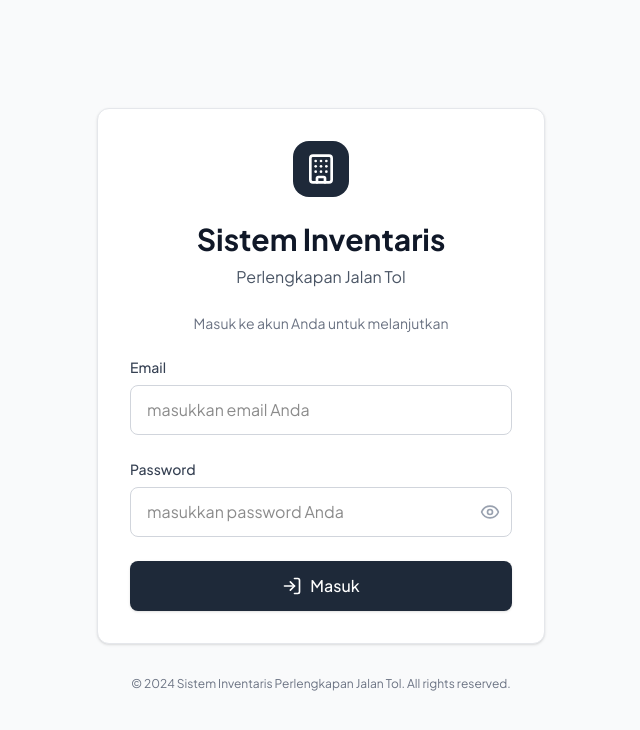
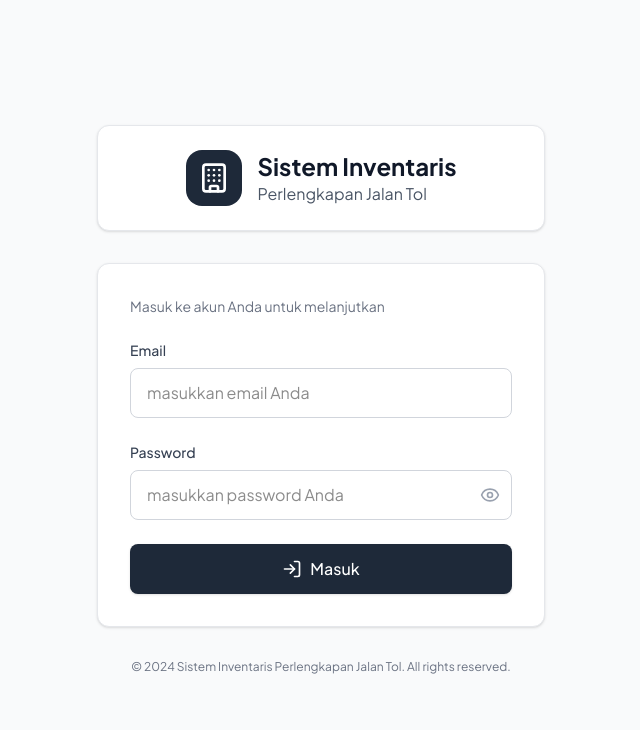
Before and after one commit to naufalhady/Sistem-inventaris, a Next.js app: page /login in a window 1280 px wide. Shown: the top 730 px of the page, without its empty margins (319-959 px from the left). Built offline with nearby package versions, Linux system fonts and the light colour scheme.

Commit message:
feat: Revamp login page header and form layout for improved user experience

```diff
--- a/src/app/(auth)/login/page.tsx
+++ b/src/app/(auth)/login/page.tsx
@@ -68,42 +68,29 @@ export default function LoginPage() {
     return (
         <div className="min-h-screen flex items-center justify-center p-4 bg-gray-50">
             <div className="max-w-md w-full space-y-8">
-                {/* Header
-                <div className="text-center">
-                    <div className="flex justify-center items-center mb-6">
+
+                {/* Header */}
+                <div className="bg-white rounded-xl shadow-sm border border-gray-200 p-6 mb-8">
+                    <div className="flex items-center justify-center space-x-4">
+                        {/* Logo */}
                         <div className="bg-gray-800 p-3 rounded-2xl">
                             <Building className="w-8 h-8 text-white" />
                         </div>
+
+                        {/* Text */}
+                        <div className="text-left">
+                            <h2 className="text-2xl font-bold text-gray-900">
+                                Sistem Inventaris
+                            </h2>
+                            <p className="text-gray-600">
+                                Perlengkapan Jalan Tol
+                            </p>
+                        </div>
                     </div>
-                    <h2 className="text-3xl font-bold text-gray-900">
-                        Sistem Inventaris
-                    </h2>
-                    <p className="mt-2 text-gray-600">
-                        Perlengkapan Jalan Tol
-                    </p>
-                    <p className="mt-6 text-sm text-gray-500">
-                        Masuk ke akun Anda untuk melanjutkan
-                    </p>
-                </div> */}
+                </div>
+
                 <div className="bg-white rounded-xl shadow-sm border border-gray-200 p-8">
                     {/* Login Form */}
-                    <div className="text-center">
-                        <div className="flex justify-center items-center mb-6">
-                            <div className="bg-gray-800 p-3 rounded-2xl">
-                                <Building className="w-8 h-8 text-white" />
-                            </div>
-                        </div>
-                        <h2 className="text-3xl font-bold text-gray-900">
-                            Sistem Inventaris
-                        </h2>
-                        <p className="mt-2 text-gray-600">
-                            Perlengkapan Jalan Tol
-                        </p>
-                        <p className="mt-6 mb-6 text-sm text-gray-500">
-                            Masuk ke akun Anda untuk melanjutkan
-                        </p>
-                    </div>
-
                     <form onSubmit={handleSubmit} className="space-y-6">
                         {error && (
                             <div className="bg-red-50 border border-red-200 rounded-lg p-4">
@@ -112,6 +99,9 @@ export default function LoginPage() {
                         )}
 
                         {/* Email Field */}
+                        <p className=" text-sm text-gray-500">
+                            Masuk ke akun Anda untuk melanjutkan
+                        </p>
                         <div>
                             <label htmlFor="email" className="block text-sm font-medium text-gray-700 mb-2">
                                 Email
```
